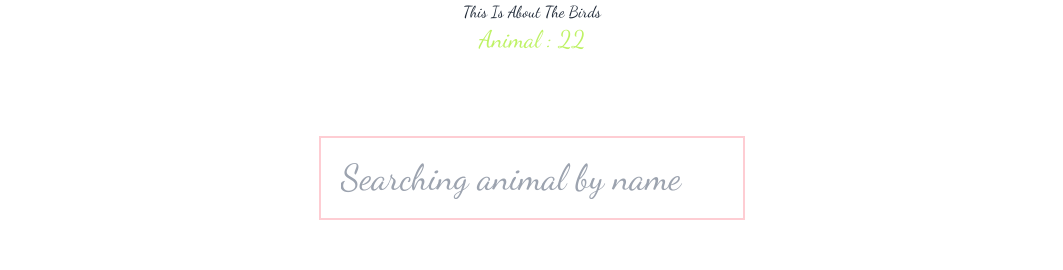
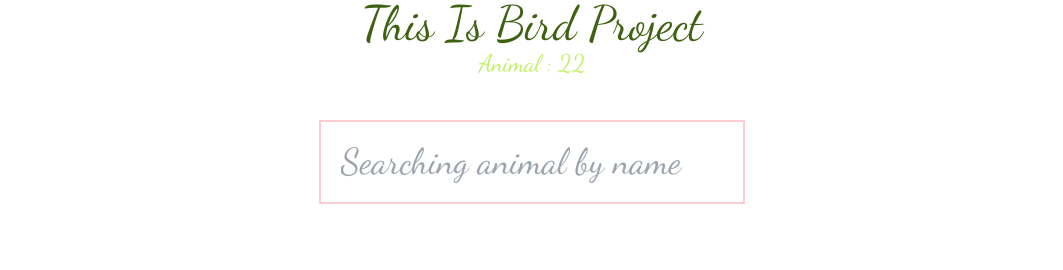
Before and after one commit to TuanDao-0110/margit_task_react, a React (Create React App) app: page / in a window 1280 px wide. Shown: the top 270 px of the page, without its empty margins (108-1171 px from the left). Built offline with nearby package versions, Linux system fonts and the light colour scheme; a web font is replaced by a local one.

Commit message:
fixe some project

```diff
--- a/src/App.js
+++ b/src/App.js
@@ -8,7 +8,6 @@ export default function App() {
   return (
 
     <div className='capitalize'>
-      <h1 className='text-center text-gray-800 '> this is about the birds</h1>
       <AnimalPage></AnimalPage>
     </div>
   )
--- a/src/animal_project/Animal_page.jsx
+++ b/src/animal_project/Animal_page.jsx
@@ -30,21 +30,24 @@ export default class Animal_page extends Component {
   };
   renderedCard = () => {
     return (
-      <div className="flex flex-wrap gap-5 justify-center">
-        {this.state.birds?.map((bird, index) => (
-          <Card key={index} bird={bird} likeFn={this.likeFn} deleteFn={this.deleteCard} disLikeFn={this.disLikeFn}></Card>
-        ))}
-      </div>
+      <>
+        <div className="flex flex-wrap gap-5 justify-center">
+          {this.state.birds?.map((bird, index) => (
+            <Card key={index} bird={bird} likeFn={this.likeFn} deleteFn={this.deleteCard} disLikeFn={this.disLikeFn}></Card>
+          ))}
+        </div>
+      </>
     );
   };
   render() {
     return (
       <div>
-        <h1 className="text-center text-lime-300 text-2xl">Animal : {this.state.birds.length} </h1>
+        <h1 className="text-center text-lime-800 text-5xl">This is bird project</h1>
+        <h2 className="text-center text-lime-300 text-2xl">Animal : {this.state.birds.length} </h2>
         <div className="flex justify-center">
           <input
             placeholder="Searching animal by name"
-            className="text-4xl border-2 border-rose-200 w-1/3 p-5 mb-20 mt-20 "
+            className="text-4xl border-2 border-rose-200 w-1/3 p-5 mb-20 mt-10 "
             onChange={(e) => {
               this.searching(e.target.value);
             }}
```
